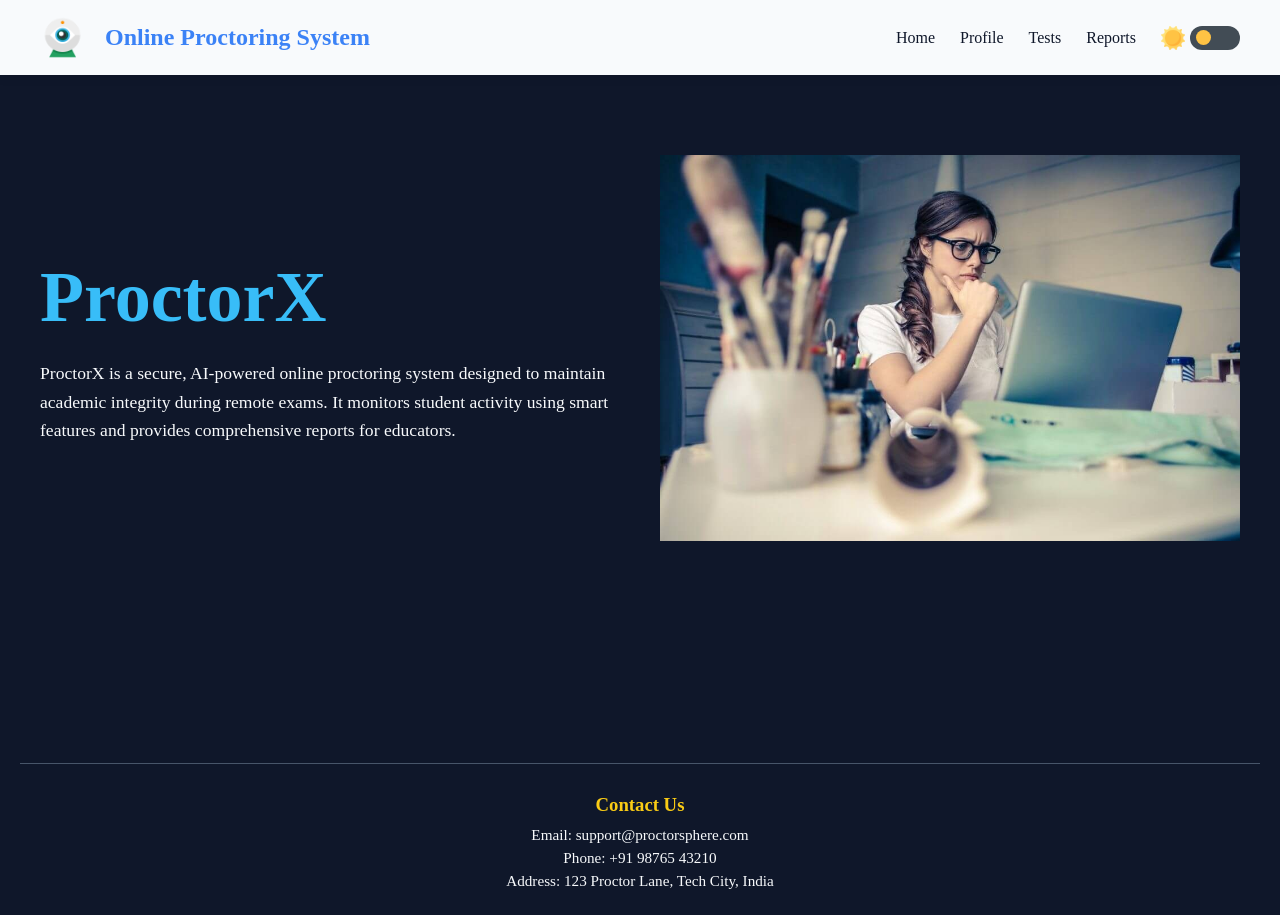
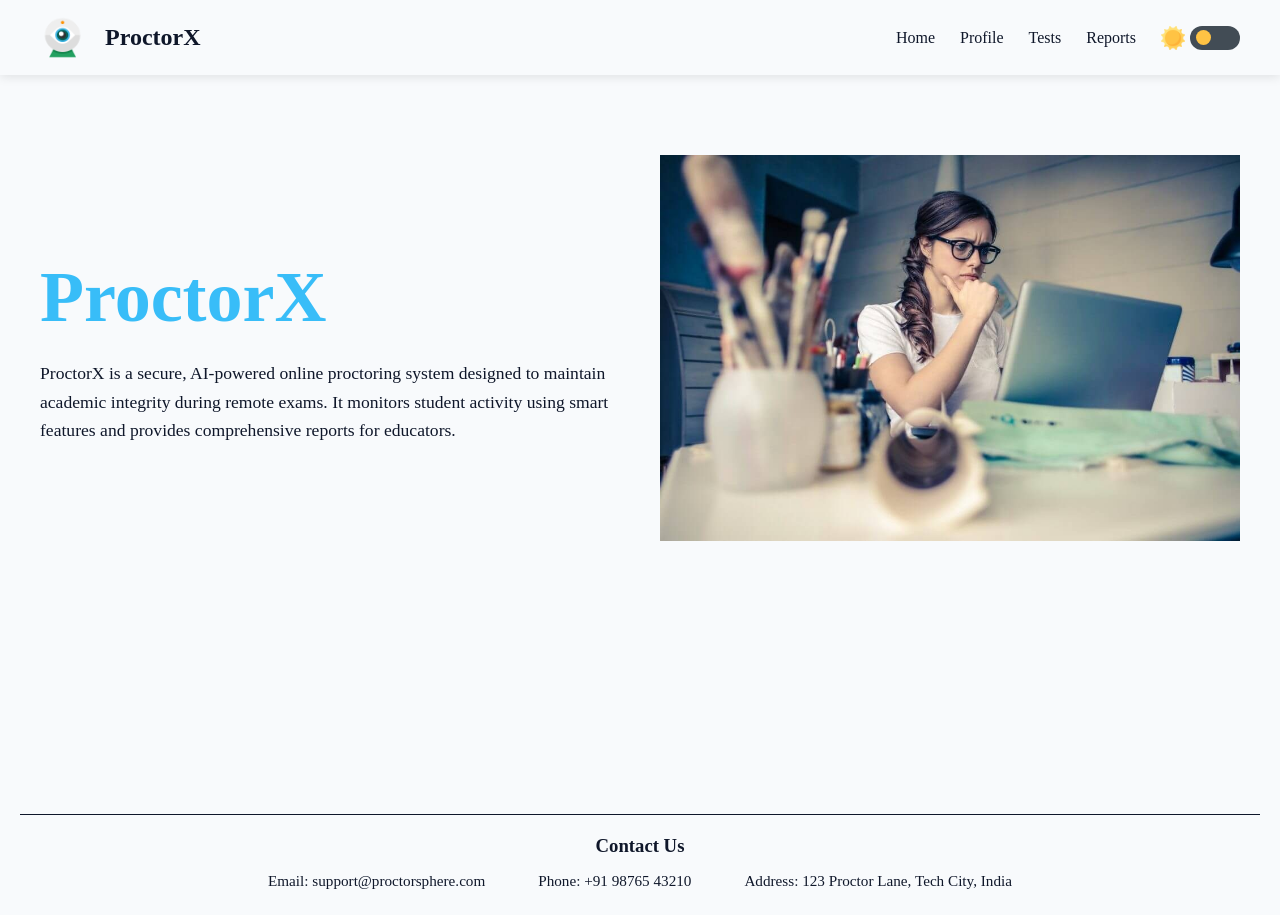
Before and after one commit to kmlakshmi08/Proctor-X, a React (Create React App) app in the folder frontend/: page /home in a window 1280 px wide. Built offline with nearby package versions, Linux system fonts and the light colour scheme.

Commit message:
Dark theme

```diff
--- a/frontend/src/index.css
+++ b/frontend/src/index.css
@@ -3,3 +3,18 @@
     padding: 0;
     font-family: "poppins";
 }
+
+/* theme variables */
+:root {
+    --bg-primary: #f8fafc;
+    --text-primary: #0f172a;
+    --accent: #3b82f6;
+    --accent-hover: #2563eb;
+}
+
+[data-theme="dark"] {
+    --bg-primary: #0f172a;
+    --text-primary: #f8fafc;
+    --accent: #60a5fa;
+    --accent-hover: #3b82f6;
+}
--- a/frontend/src/pages/Home.jsx
+++ b/frontend/src/pages/Home.jsx
@@ -2,12 +2,14 @@ import React from "react";
 import styles from "./home.module.css";
 import Navbar from "./Navbar";
 import proctorImage from "../img/proctoringIllustration.png"; // Add a relevant image in img folder
+import { useSelector } from "react-redux";
 
 export default function Home() {
+    const theme = useSelector((state) => state.themeReducer.mode);
     return (
         <>
             <Navbar />
-            <div className={styles.mainbox}>
+            <div className={styles.mainbox} data-theme={`${theme === "light" ? "" : "dark"}`}>
                 <div className={styles.heroSection}>
                     <div className={styles.left}>
                         <h1 className={styles.burstText}>ProctorX</h1>
@@ -24,9 +26,17 @@ export default function Home() {
 
                 <div className={styles.contact}>
                     <h3>Contact Us</h3>
-                    <p>Email: support@proctorsphere.com</p>
-                    <p>Phone: +91 98765 43210</p>
-                    <p>Address: 123 Proctor Lane, Tech City, India</p>
+                    <ul>
+                        <li>
+                            <p>Email: support@proctorsphere.com</p>
+                        </li>
+                        <li>
+                            <p>Phone: +91 98765 43210</p>
+                        </li>
+                        <li>
+                            <p>Address: 123 Proctor Lane, Tech City, India</p>
+                        </li>
+                    </ul>
                 </div>
             </div>
         </>
--- a/frontend/src/pages/Navbar.jsx
+++ b/frontend/src/pages/Navbar.jsx
@@ -9,10 +9,10 @@ export default function Navbar() {
     const theme = useSelector((state) => state.themeReducer.mode);
     return (
         <>
-            <div className={styles.navbar}>
+            <div className={styles.navbar} data-theme={`${theme === "light" ? "": "dark"}`}>
                 <div className={styles.navitem}>
                     <img src={img.proctoringimg} alt="" />
-                    <h3 className={styles.logoText}>Online Proctoring System</h3>
+                    <h3 className={styles.logoText}>ProctorX</h3>
                 </div>
                 <div className={styles.navitem}>
                     <ul>
--- a/frontend/src/pages/home.module.css
+++ b/frontend/src/pages/home.module.css
@@ -1,11 +1,12 @@
 .mainbox {
-    background-color: #0f172a;
-    color: #f8fafc;
+    background-color: var(--bg-primary);
+    color: var(--text-primary);
     min-height: 100vh;
     display: flex;
     flex-direction: column;
     justify-content: space-between;
     padding: 20px;
+    transition: all 0.5s ease;
 }
 
 .heroSection {
@@ -52,18 +53,30 @@
 
 /* Contact section */
 .contact {
-    border-top: 1px solid #475569;
-    padding-top: 30px;
+    border-top: 1px solid var(--text-primary);
+    padding-top: 20px;
     text-align: center;
     margin-top: 40px;
+    display: flex;
+    flex-direction: column;
+    align-items: center;
+    justify-content: center;
 }
 
 .contact h3 {
-    color: #facc15;
+    color: var(--text-primary);
     margin-bottom: 10px;
 }
+.contact ul{
+    list-style-type: none;
+    display: flex;
+    flex-direction: row;
+    align-items: center;
+    justify-content: space-between;
+    width: 60%;
+}
 
-.contact p {
+.contact ul li p {
     margin: 5px 0;
     font-size: 0.95rem;
 }
--- a/frontend/src/pages/navbar.module.css
+++ b/frontend/src/pages/navbar.module.css
@@ -9,6 +9,7 @@
     position: sticky;
     top: 0;
     z-index: 100;
+    transition: all 0.5s ease;
 }
 
 .navitem {
@@ -24,7 +25,7 @@
 .logoText {
     font-size: 1.5rem;
     font-weight: 700;
-    color: var(--accent);
+    color: var(--text-primary);
 }
 
 .navitem ul {
@@ -66,18 +67,3 @@
     cursor: pointer;
     margin-right: 5px;
 }
-
-/* Theme variables */
-:root {
-    --bg-primary: #f8fafc;
-    --text-primary: #0f172a;
-    --accent: #3b82f6;
-    --accent-hover: #2563eb;
-}
-
-[data-theme="dark"] {
-    --bg-primary: #0f172a;
-    --text-primary: #f8fafc;
-    --accent: #60a5fa;
-    --accent-hover: #3b82f6;
-}
```
